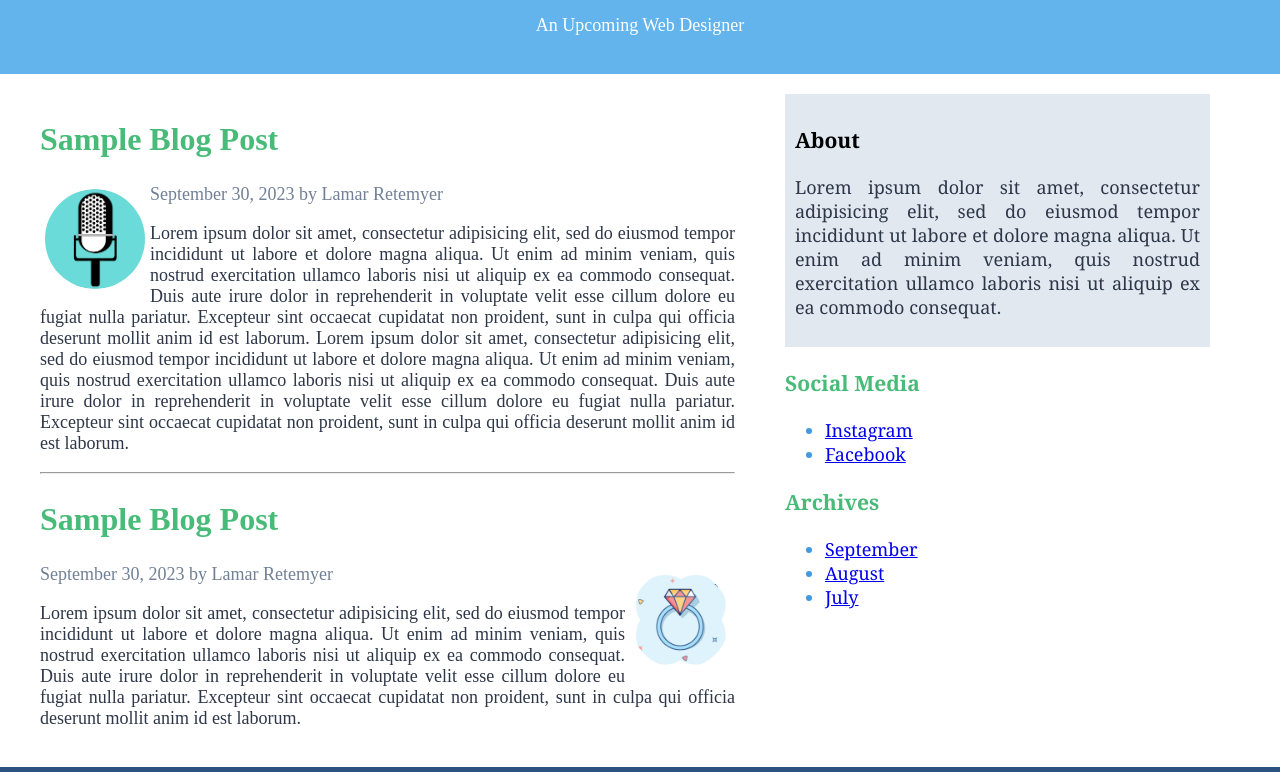
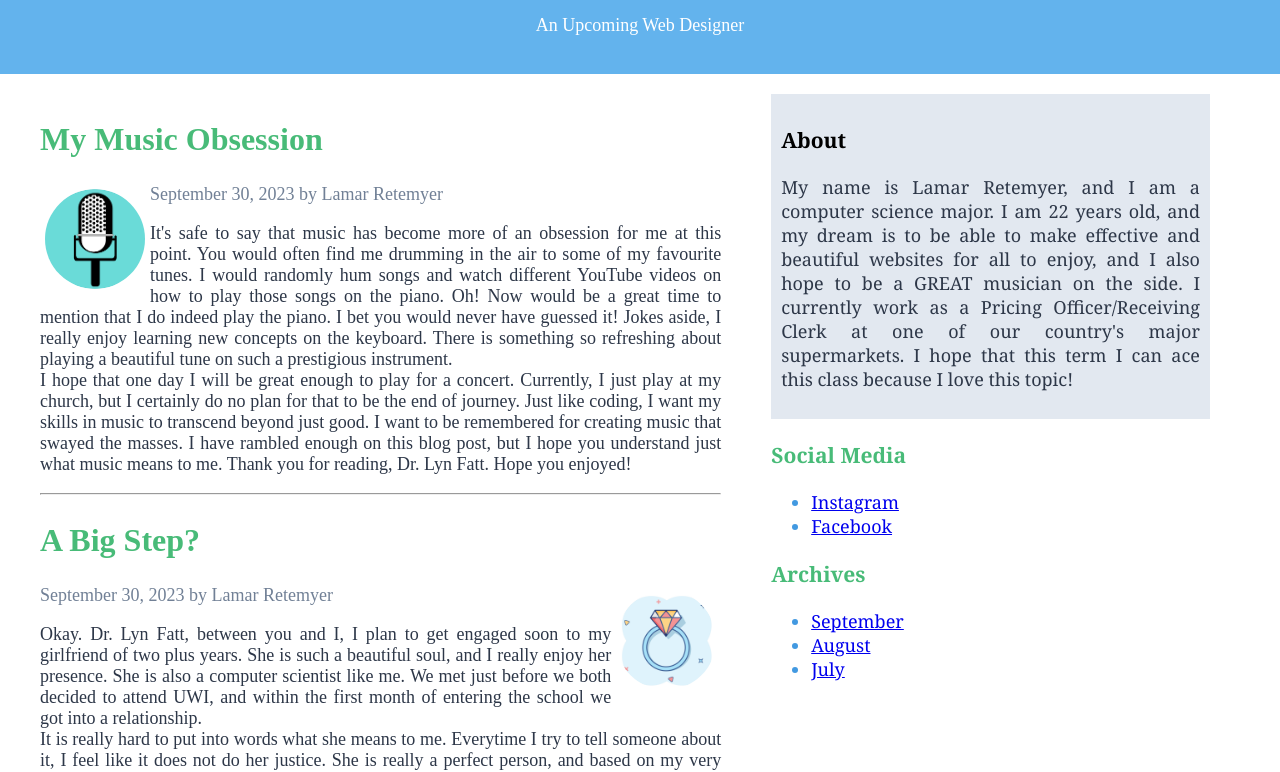
Before and after one commit to LamarRetemyer/comp2245-assignment2, a plain HTML site: page index.html in a window 1280 px wide. Shown: the part 196-968 px from the top of the page. Drawn offline with Linux system fonts and the light colour scheme.

Commit message:
Added paragraphs for my HTML page

```diff
--- a/index.html
+++ b/index.html
@@ -17,31 +17,18 @@
 <div class="container">
 	<main>
 		<article>
-			<h2>Sample Blog Post<br></h2>
+			<h2>My Music Obsession<br></h2>
 			<img class="mic-image" src="images/mic.png" alt="A microphone">
 			<p class="name-author"> September 30, 2023 by Lamar Retemyer</p>
-			<p >Lorem ipsum dolor sit amet, consectetur adipisicing elit, sed do eiusmod
-			tempor incididunt ut labore et dolore magna aliqua. Ut enim ad minim veniam,
-			quis nostrud exercitation ullamco laboris nisi ut aliquip ex ea commodo
-			consequat. Duis aute irure dolor in reprehenderit in voluptate velit esse
-			cillum dolore eu fugiat nulla pariatur. Excepteur sint occaecat cupidatat non
-			proident, sunt in culpa qui officia deserunt mollit anim id est laborum.
-			Lorem ipsum dolor sit amet, consectetur adipisicing elit, sed do eiusmod
-			tempor incididunt ut labore et dolore magna aliqua. Ut enim ad minim veniam,
-			quis nostrud exercitation ullamco laboris nisi ut aliquip ex ea commodo
-			consequat. Duis aute irure dolor in reprehenderit in voluptate velit esse
-			cillum dolore eu fugiat nulla pariatur. Excepteur sint occaecat cupidatat non
-			proident, sunt in culpa qui officia deserunt mollit anim id est laborum.</p>
+			<p >It's safe to say that music has become more of an obsession for me at this point. You would often find me drumming in the air to some of my favourite tunes. I would randomly hum songs and watch different YouTube videos on how to play those songs on the piano. Oh! Now would be a great time to mention that I do indeed play the piano. I bet you would never have guessed it! Jokes aside, I really enjoy learning new concepts on the keyboard. There is something so refreshing about playing a beautiful tune on such a prestigious instrument.<br>
+			I hope that one day I will be great enough to play for a concert. Currently, I just play at my church, but I certainly do no plan for that to be the end of journey. Just like coding, I want my skills in music to transcend beyond just good. I want to be remembered for creating music that swayed the masses. I have rambled enough on this blog post, but I hope you understand just what music means to me. Thank you for reading, Dr. Lyn Fatt. Hope you enjoyed!</p>
 			<hr>
-			<h2>Sample Blog Post</h2>
+			<h2>A Big Step?</h2>
 			<img class="ring-image" src="images/ring.jpg" alt="Image of my ring">
 			<p class="name-author"> September 30, 2023 by Lamar Retemyer</p>
-			<p >Lorem ipsum dolor sit amet, consectetur adipisicing elit, sed do eiusmod
-			tempor incididunt ut labore et dolore magna aliqua. Ut enim ad minim veniam,
-			quis nostrud exercitation ullamco laboris nisi ut aliquip ex ea commodo
-			consequat. Duis aute irure dolor in reprehenderit in voluptate velit esse
-			cillum dolore eu fugiat nulla pariatur. Excepteur sint occaecat cupidatat non
-			proident, sunt in culpa qui officia deserunt mollit anim id est laborum.</p>
+			<p >Okay. Dr. Lyn Fatt, between you and I, I plan to get engaged soon to my girlfriend of two plus years. She is such a beautiful soul, and I really enjoy her presence. She is also a computer scientist like me. We met just before we both decided to attend UWI, and within the first month of entering the school we got into a relationship.<br>
+			It is really hard to put into words what she means to me. Everytime I try to tell someone about it, I feel like it does not do her justice. She is really a perfect person, and based on my very tailored questions she seems super pumped to get engaged and married soon, although, I keep playing it off by saying things like "I don't know I need to reach a savings goal first (I work btw)" or maybe even saying that I need to wait until after her surgery is completed before I even think about that. Oh yes, currently, she is away from me in the States after doing a corrective surgery on her legs which should enable her to walk again without any pain. I hope that after visiting her in the hospital this Christmas we can come home together. Then, after this term is over I will pop the question. Wish me luck.
+			</p>
 		</p>
 		</article>
 
@@ -52,10 +39,7 @@
 			<div>
 				<h3 class="about-header">About</h3>
 			</div>
-			<p>Lorem ipsum dolor sit amet, consectetur adipisicing elit, sed do eiusmod
-			tempor incididunt ut labore et dolore magna aliqua. Ut enim ad minim veniam,
-			quis nostrud exercitation ullamco laboris nisi ut aliquip ex ea commodo
-			consequat.</p>
+			<p>My name is Lamar Retemyer, and I am a computer science major. I am 22 years old, and my dream is to be able to make effective and beautiful websites for all to enjoy, and I also hope to be a GREAT musician on the side. I currently work as a Pricing Officer/Receiving Clerk at one of our country's major supermarkets. I hope that this term I can ace this class because I love this topic!</p>
 		</div>
 		<h3>Social Media</h3>
 		<div class="links">
```
